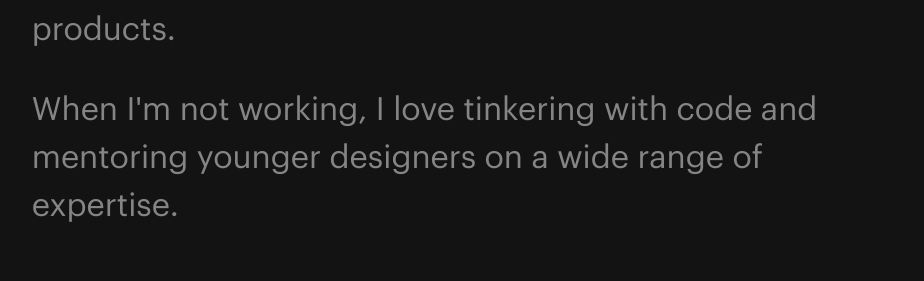
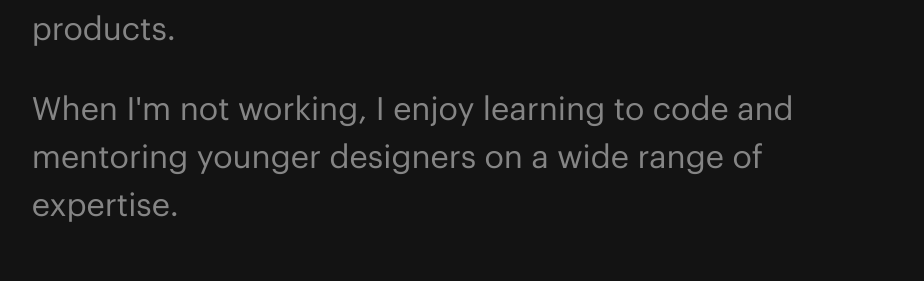
Before and after one commit to zackgemmell/portfolio-2019, a Jekyll site: the page built from index.html, in a window 1280 px wide and 900 px high, scrolled down 2661 px. Shown: the part 177-458 px from the top of the window, without its empty margins (173-1097 px from the left). Built offline with Jekyll 4.4.1, drawn with Linux system fonts in a browser that asks for light colours; nearby versions of some CDN libraries; some web fonts are replaced.

Commit message:
Chenged date of raken

```diff
--- a/index.html
+++ b/index.html
@@ -76,7 +76,7 @@
                 <p>Before joining Raken, I was co-founder at Code Cartel and was responsible for designing a wide range of client projects.</p>
                 <p>Before getting into design, I worked at a fine art gallery researching and discovering rare vintage photographs.</p>
                 <p>I'm most passionate about mobile product, but have extensive experience across web and desktop too. I'm interested in developing design systems and working closely with developers to produce quality digital products.</p>
-                <p>When I'm not working, I love tinkering with code and mentoring younger designers on a wide range of expertise.</p>
+                <p>When I'm not working, I enjoy learning to code and mentoring younger designers on a wide range of expertise.</p>
              </section>
              <section class="about-contact">
                 <h3>Get In Touch</h3>
```
Also changed, not shown: work/_posts/2020-08-10-Raken.md (renamed from work/_posts/2019-08-10-Raken.md).
